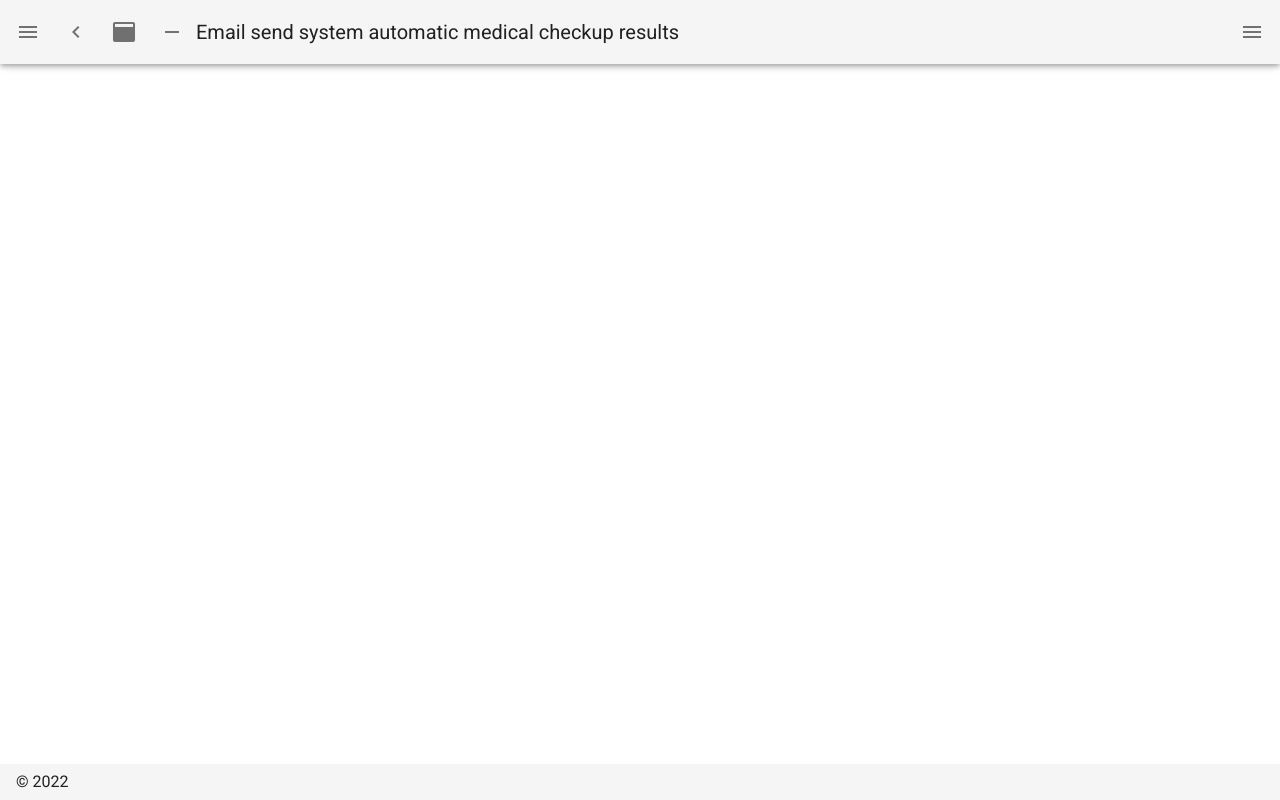
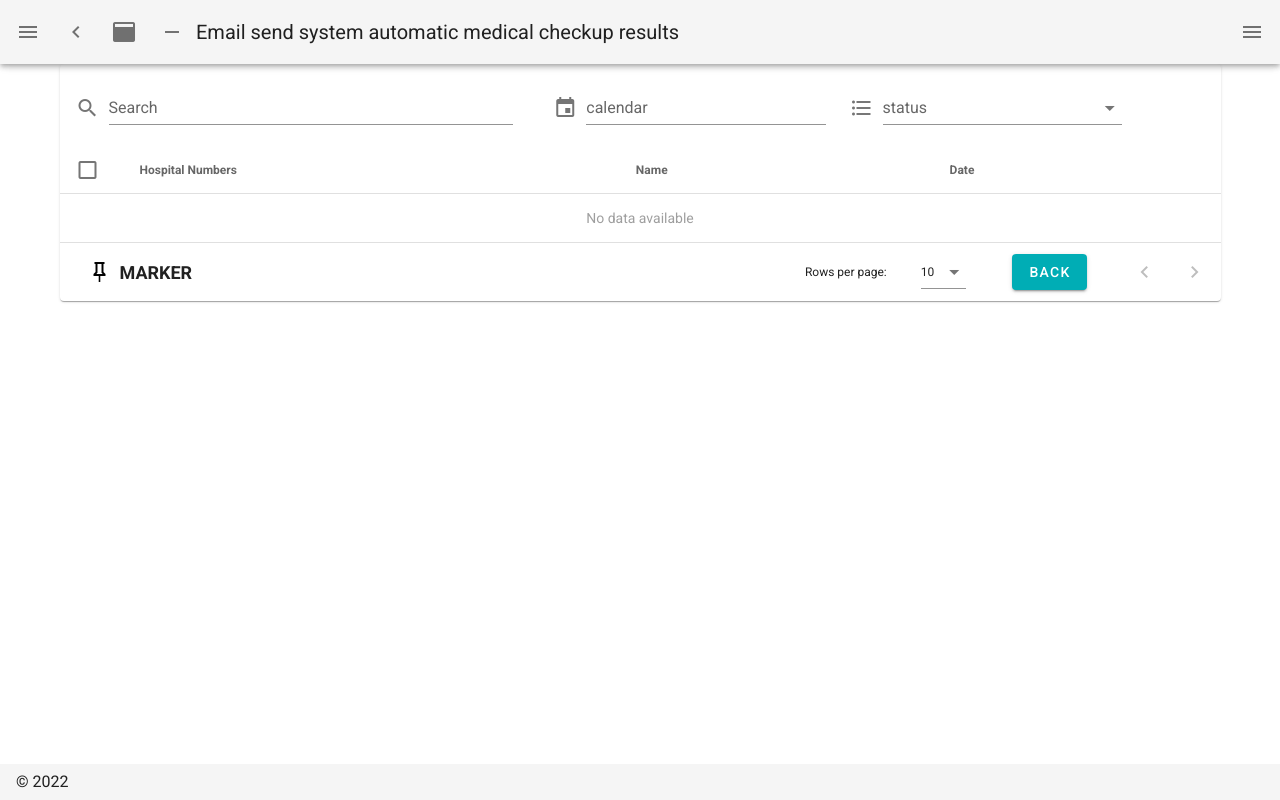
Before and after one commit to k1tsanapong/face-end-i-guess, a Nuxt app: page /marker in a window 1280 px wide. Built offline with nearby package versions, Linux system fonts and the light colour scheme.

Commit message:
add marker page

```diff
--- a/pages/index.vue
+++ b/pages/index.vue
@@ -96,6 +96,7 @@ export default {
     return {
       search: "",
 
+
       singleSelect: false,
       status: [
         "Ready to send email",
--- /dev/null
+++ b/pages/marker.vue
@@ -0,0 +1,136 @@
+<template>
+    <v-data-table
+      v-model="selected"
+      :headers="headers"
+      :items="desserts"
+      :single-select="singleSelect"
+      item-key="name"
+      show-select
+      class="elevation-1"
+      :search="search"
+    >
+      <template v-slot:top>
+        <v-row>
+          <v-col class="d-flex" cols="1" sm="5" md="5">
+            <v-text-field
+              v-model="search"
+              label="Search"
+              prepend-icon="mdi-magnify"
+              class="mx-4"
+            ></v-text-field>
+          </v-col>
+
+          <v-col class="d-flex" cols="12" sm="3" md="3">
+            <v-menu
+              ref="menu"
+              v-model="menu"
+              :close-on-content-click="false"
+              :return-value.sync="date"
+              transition="scale-transition"
+              offset-y
+              min-width="auto"
+            >
+              <template v-slot:activator="{ on, attrs }">
+                <v-text-field
+                  v-model="date"
+                  label="calendar"
+                  prepend-icon="mdi-calendar"
+                  readonly
+                  v-bind="attrs"
+                  v-on="on"
+                ></v-text-field>
+              </template>
+              <v-date-picker v-model="date" no-title scrollable>
+                <v-spacer></v-spacer>
+                <v-btn text color="primary" @click="menu = false"> Cancel </v-btn>
+                <v-btn text color="primary" @click="$refs.menu.save(date)">
+                  OK
+                </v-btn>
+              </v-date-picker>
+            </v-menu>
+          </v-col>
+
+          <v-col class="d-flex" cols="12" sm="3" md="3">
+            <v-select
+              :items="status"
+              label="status"
+              prepend-icon="mdi-format-list-bulleted"
+            ></v-select>
+          </v-col>
+        </v-row>
+      </template>
+
+      <template v-slot:item.name="{ item }">
+        <h4 @click="ontest(item)">{{ item.name }}</h4>
+      </template>
+
+      <template v-slot:footer.prepend>
+        <v-row class="mx-5">
+          <v-icon color="black">
+            mdi-pin-outline
+          </v-icon>
+          <h2 class="ml-2" >
+            MARKER
+          </h2>
+         </v-row>
+      </template>
+
+      <template v-slot:footer.page-text>
+        <v-btn
+          to="/"
+          color="#00ADB5"
+          dark
+          class="ma-2 white--text"
+          @click="buttonCallback"
+        >
+          BACK
+        </v-btn>
+      </template>
+    </v-data-table>
+  </template>
+
+  <script>
+  export default {
+    data() {
+      return {
+        search: "",
+
+        singleSelect: false,
+        status: [
+          "Ready to send email",
+          "Email not ready to send",
+          "Email already sent",
+          "All emails",
+        ],
+
+        selecte: [],
+        headers: [
+          {
+            text: "Hospital Numbers",
+            align: "start",
+            sortable: false,
+            value: "hm",
+          },
+          {
+            text: "Name",
+            value: "name",
+          },
+          {
+            text: "Date",
+            value: "date",
+          },
+        ],
+        desserts: [
+
+        ],
+      };
+    },
+    created() {},
+    methods: {
+      ontest(item) {
+        alert(item.name);
+        console.log(item);
+      },
+    },
+  };
+  </script>
```
